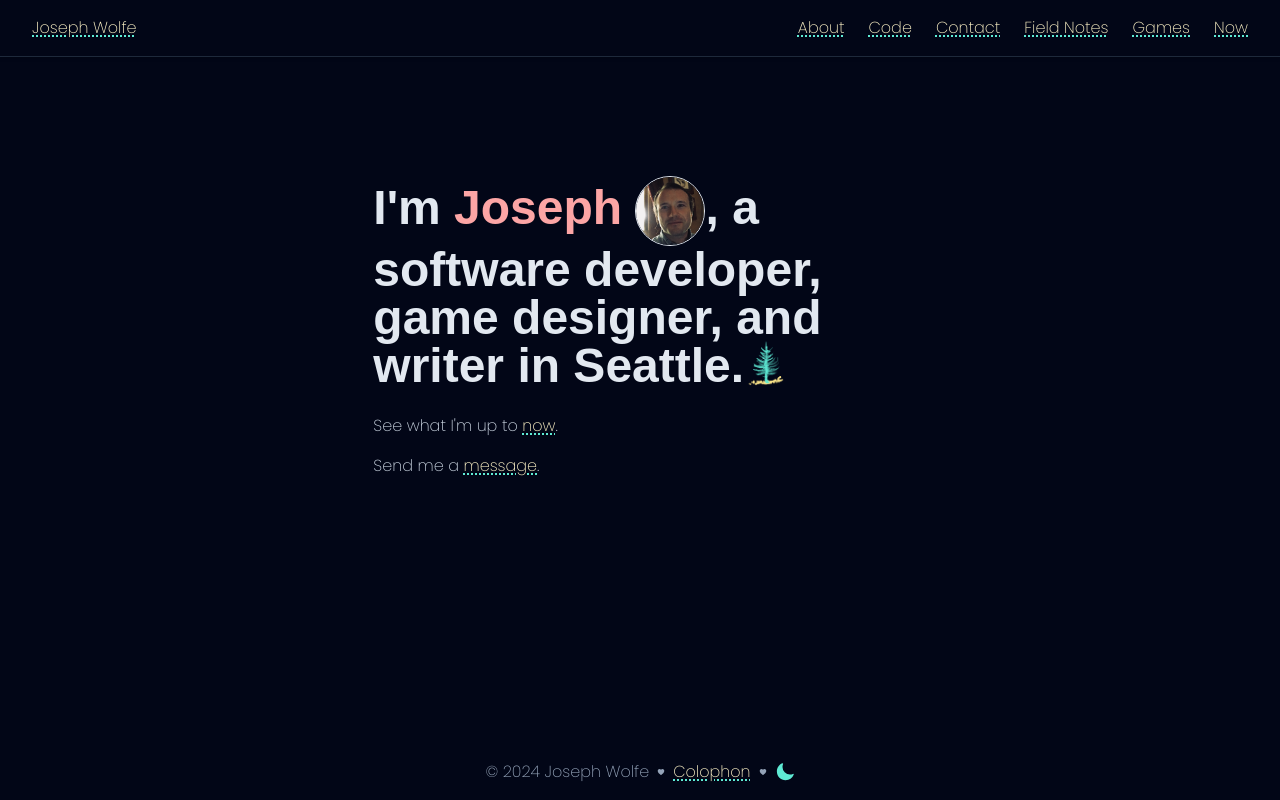
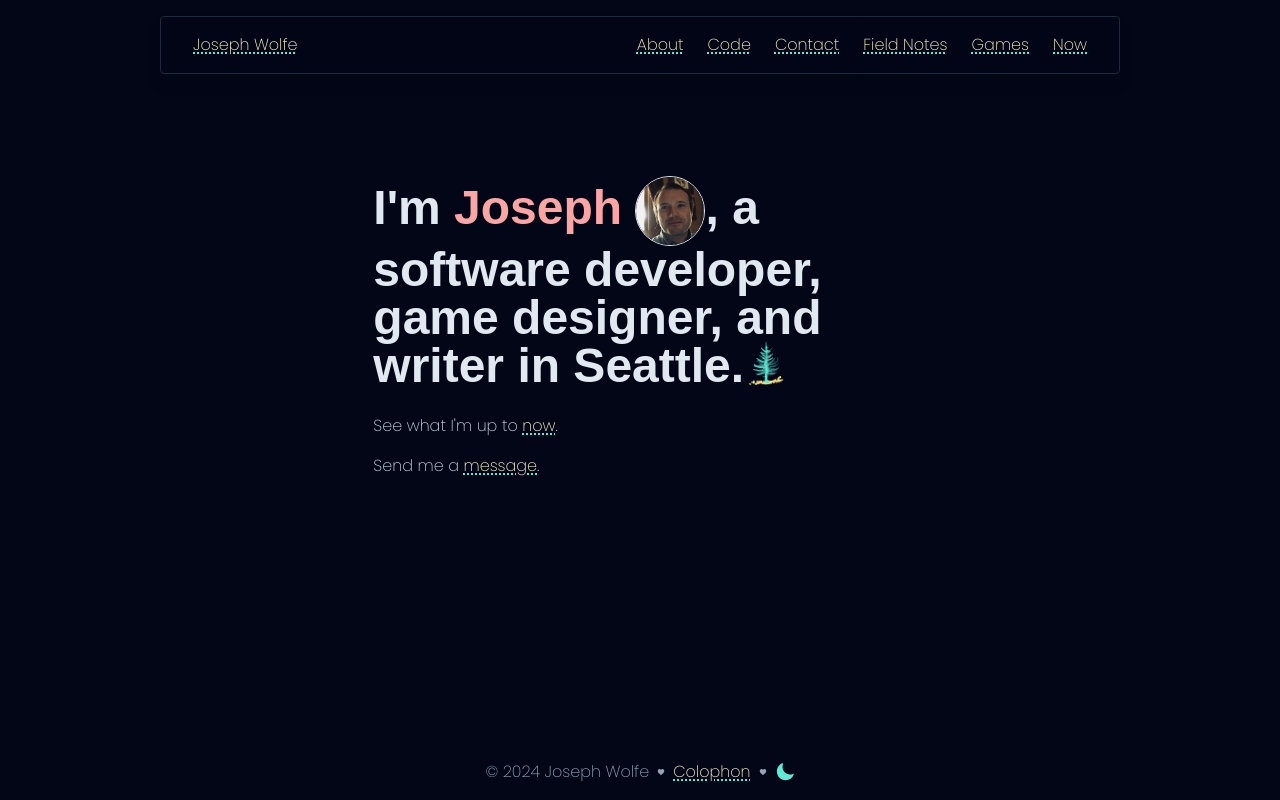
Before and after one commit to CharmedSatyr/personal-website, a Next.js app: page / in a window 1280 px wide. Built offline with nearby package versions, Linux system fonts and the light colour scheme; a web font is replaced by a local one.

Commit message:
Try a header bar style

```diff
--- a/components/header.tsx
+++ b/components/header.tsx
@@ -4,7 +4,7 @@ import siteMetadata from "@/data/site-metadata";
 
 const Header = () => {
 	return (
-		<header className="fixed left-0 right-0 top-0 flex w-screen items-center justify-between border-b border-primary-400 bg-primary-50 px-8 py-4 text-accent drop-shadow dark:border-primary-800 dark:bg-primary-950">
+		<header className="fixed flex w-full items-center justify-between rounded border border-primary-400 bg-primary-50 px-8 py-4 drop-shadow-lg dark:border-primary-800 dark:bg-primary-950/90 sm:mt-4 sm:w-11/12 md:w-11/12 lg:w-9/12 2xl:w-7/12">
 			<Link href="/">{siteMetadata.headerTitle}</Link>
 
 			<div className="flex hidden items-center space-x-2 md:inline">
```
Also changed, not shown: 1 other file (tests, documents, lock files or other folders).
